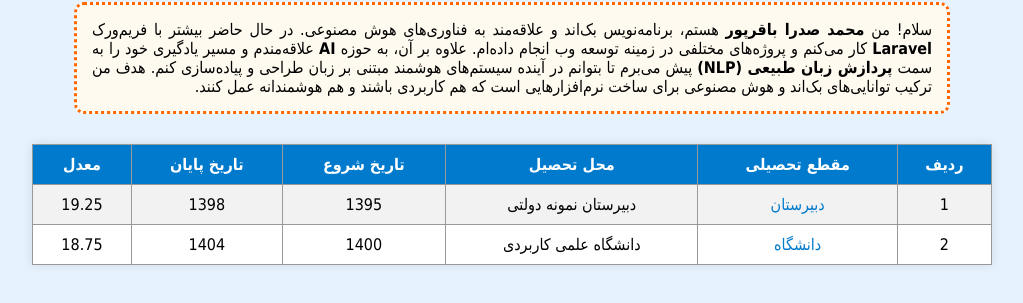
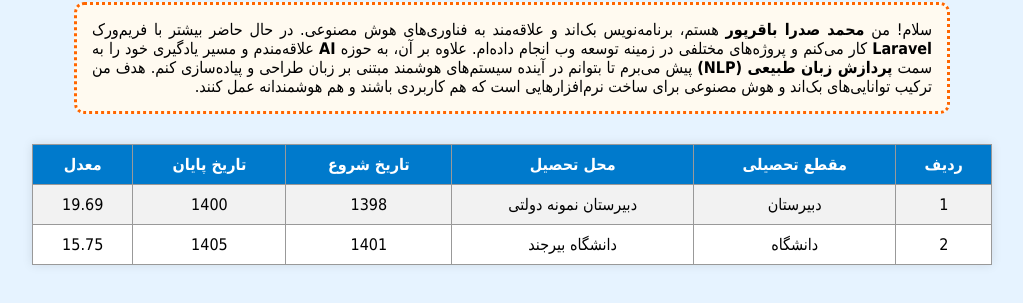
Before and after one commit to MohmmadSadraBagherpoor/internet-engineering, a plain HTML site: page tamrin1/index.html in a window 1280 px wide. Shown: the part 97-400 px from the top of the page, without its empty margins (128-1151 px from the left). Drawn offline with Linux system fonts and the light colour scheme.

Commit message:
fix(tamrin1): change tamrin1 text

```diff
--- a/tamrin1/index.html
+++ b/tamrin1/index.html
@@ -35,19 +35,19 @@
         </tr>
         <tr>
             <td>1</td>
-            <td><a href="https://www.medu.ir" target="_blank">دبیرستان</a></td>
+            <td>دبیرستان</td>
             <td>دبیرستان نمونه دولتی</td>
-            <td>1395</td>
             <td>1398</td>
-            <td>19.25</td>
+            <td>1400</td>
+            <td>19.69</td>
         </tr>
         <tr>
             <td>2</td>
-            <td><a href="https://www.uast.ac.ir" target="_blank">دانشگاه</a></td>
-            <td>دانشگاه علمی کاربردی</td>
-            <td>1400</td>
-            <td>1404</td>
-            <td>18.75</td>
+            <td>دانشگاه</td>
+            <td>دانشگاه بیرجند</td>
+            <td>1401</td>
+            <td>1405</td>
+            <td>15.75</td>
         </tr>
     </table>
 
```
